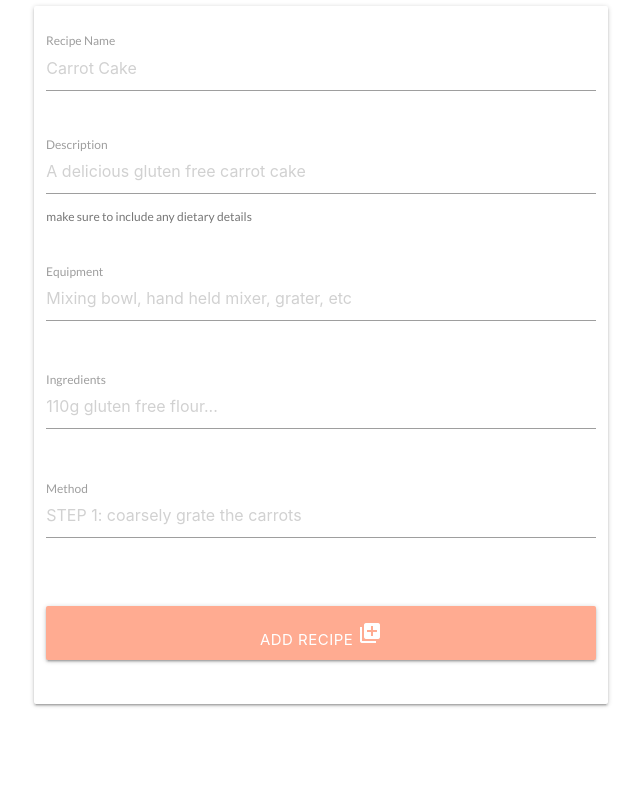
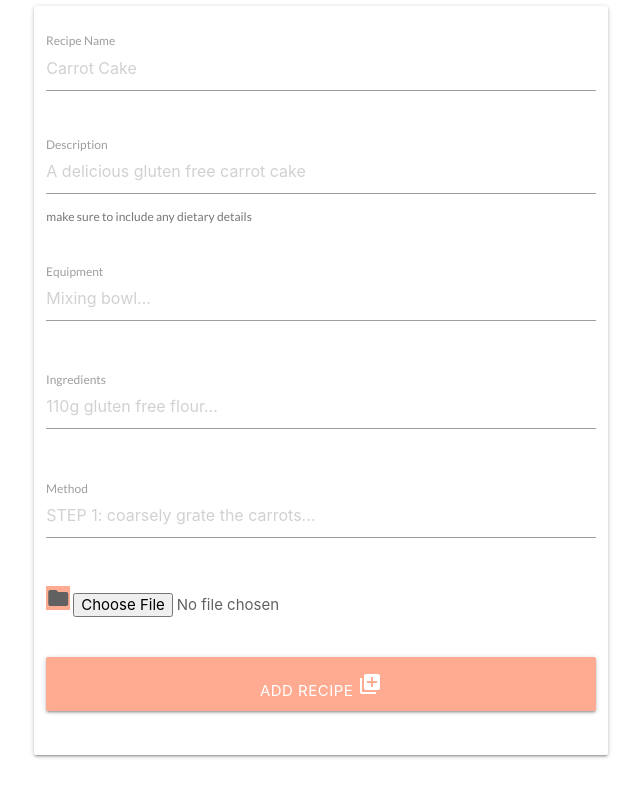
Before and after one commit to sophie-apples/cakelicious, a Flask app: page /addrecipe in a window 1280 px wide. Shown: the part 160-971 px from the top of the page, without its empty margins (319-960 px from the left). Before the commit the page ends 867 px from the top, so only its background shows below. Run offline with Flask 2, Linux system fonts and the light colour scheme; some libraries are stand-ins or nearby versions.

Commit message:
file upload to db working from add recipe form

```diff
--- a/app.py
+++ b/app.py
@@ -108,13 +108,15 @@ def logout():
 @app.route("/addrecipe", methods=["GET", "POST"])
 def addrecipe():
     if request.method == "POST":
+        recipe_image = request.files['recipe_image']
         recipe = {
             "recipe_name": request.form.get("recipe_name"),
             "recipe_description": request.form.get("recipe_description"),
             "equipment": request.form.get("equipment").splitlines(),
             "ingredients": request.form.get("ingredients").splitlines(),
             "method": request.form.get("method").splitlines(),
-            "user": session["user"]
+            "user": session["user"],
+            "recipe_image": recipe_image.filename
         }
         mongo.db.recipes.insert_one(recipe)
         flash("Recipe successfully added! Yum!")
@@ -151,7 +153,7 @@ def deleterecipe(recipe_id):
 
 @app.errorhandler(404)
 def page_not_found(error):
-#404
+    # 404
     return render_template('404.html', page_title='404'), 404
 
 
--- a/static/js/script.js
+++ b/static/js/script.js
@@ -3,4 +3,5 @@
     $('.collapsible').collapsible();
     $('.parallax').parallax();
     $('.modal').modal();
+    $('.tooltipped').tooltip();
   });
--- a/templates/addrecipe.html
+++ b/templates/addrecipe.html
@@ -3,7 +3,7 @@
     <h3 class="brand-font center-align">Add New Recipe</h3>
 
     <div class="row">
-        <form class="col s12 m8 offset-m2" method="POST" action="{{ url_for('addrecipe') }}">
+        <form class="col s12 m8 offset-m2" method="POST" action="{{ url_for('addrecipe') }}" enctype="multipart/form-data">
             <div class="card-panel">
                 <div class="row">
                     <form class="col s12">
@@ -26,7 +26,7 @@
                         <!-- recipe equipment field -->
                         <div class="row">
                             <div class="input-field col s12">
-                                <textarea name="equipment" placeholder="Mixing bowl, hand held mixer, grater, etc" id="equipment" type="text"
+                                <textarea name="equipment" placeholder="Mixing bowl..." id="equipment" type="text"
                                     class="materialize-textarea validate" required></textarea>
                                 <label for="equipment">Equipment</label>
                             </div>
@@ -42,13 +42,20 @@
                         <!-- recipe method field -->
                         <div class="row">
                             <div class="input-field col s12">
-                                <textarea name="method" placeholder="STEP 1: coarsely grate the carrots" id="method" type="text"
+                                <textarea name="method" placeholder="STEP 1: coarsely grate the carrots..." id="method" type="text"
                                     class="materialize-textarea validate" required></textarea>
                                 <label for="method">Method</label>
                             </div>
                         </div>
-                    </form>
-                </div>
+                            <div class="row">
+                                <div class="col s12">
+                                        <i class="material-icons deep-orange lighten-3 tooltipped" data-position="left" data-tooltip="upload image">folder</i>
+                                        <input name="recipe_image" id="recipe_image" type="file">
+                                </div>
+                            </div>
+                        </form>
+                    </div>
+
                 <!-- add recipe button -->
                 <div class="row">
                     <button type="submit" class="col s12 btn-large deep-orange lighten-3" name="action">Add Recipe
```
Also changed, not shown: README.md.
